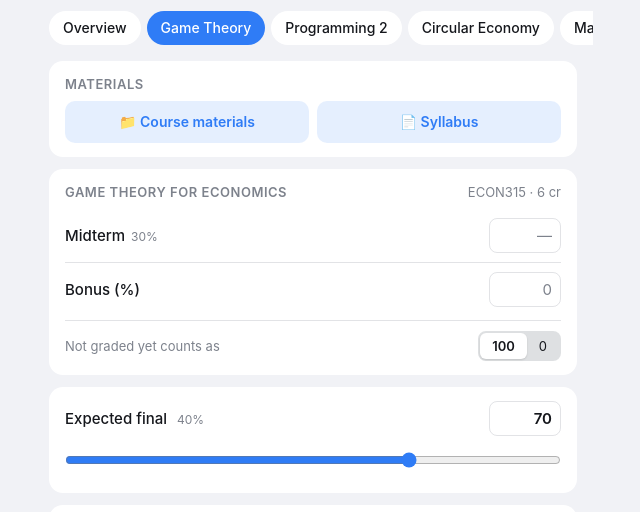
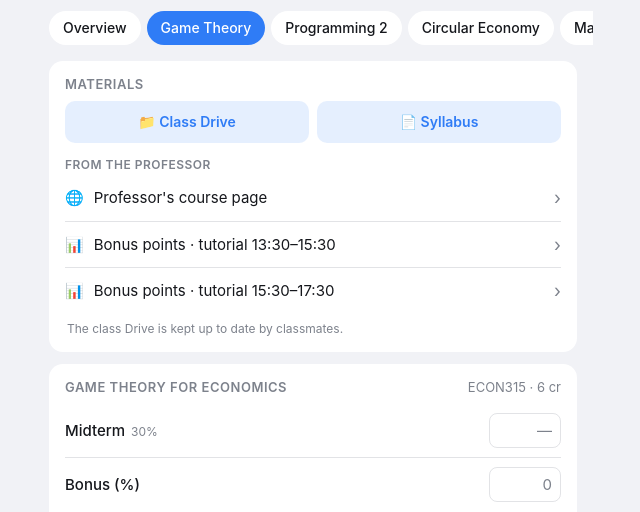
Before and after one commit to NoneGS1/econ315-simplecalculator, a website: page public/app/index.html in a window 1280 px wide. Both pictures are taken after a click on the tab "Game Theory". Shown: the part 67-579 px from the top of the page, without its empty margins (327-967 px from the left). Drawn offline with Linux system fonts and the light colour scheme.

Commit message:
Professors' official links: channels, course site, bonus and participation sheets
Co-Authored-By: Claude Opus 5.5 <noreply@anthropic.com>
Claude-Session: https://claude.ai/code/session_019awSQPXyTCtTydzyCdJ7pZ

```diff
--- a/public/app/index.html
+++ b/public/app/index.html
@@ -91,6 +91,11 @@
   .links { display: grid; grid-template-columns: 1fr 1fr; gap: 8px; }
   .link { display: flex; align-items: center; justify-content: center; gap: 6px; padding: 11px 8px; border-radius: 10px;
     background: var(--soft); color: var(--accent); font-weight: 600; font-size: 14px; text-decoration: none; }
+  .sublabel { color: var(--hint); font-size: 12px; font-weight: 600; text-transform: uppercase; letter-spacing: .04em; margin: 14px 0 2px; }
+  .olink { display: flex; align-items: center; gap: 10px; padding: 10px 0; color: var(--text); text-decoration: none; border-top: 1px solid var(--line); }
+  .olink:first-of-type { border-top: 0; }
+  .olink .t { flex: 1; }
+  .olink .arrow { color: var(--hint); font-size: 18px; }
   .foot { text-align: center; color: var(--hint); font-size: 12px; margin-top: 4px; }
 
   .course { display: flex; align-items: center; gap: 12px; padding: 10px 0; cursor: pointer; }
@@ -241,9 +246,12 @@
       <section class="card">
         <h2>Materials</h2>
         <div class="links">
-          <a class="link" href="${c.materials}" data-link>📁 Course materials</a>
+          <a class="link" href="${c.materials}" data-link>📁 ${c.materialsByProfessor ? "Professor's Drive" : "Class Drive"}</a>
           <a class="link" href="${c.syllabus}" data-link>📄 Syllabus</a>
         </div>
+        ${c.links?.length ? `<div class="sublabel">From the professor</div>
+          ${c.links.map((l) => `<a class="olink" href="${l.url}" data-link><span>${l.icon}</span><span class="t">${l.label}</span><span class="arrow">›</span></a>`).join("")}` : ""}
+        ${c.materialsByProfessor ? "" : '<p class="note">The class Drive is kept up to date by classmates.</p>'}
       </section>
       <section class="card">
         <h2>${c.name} <span>${c.code} · ${c.credits} cr</span></h2>
--- a/public/courses.js
+++ b/public/courses.js
@@ -4,6 +4,7 @@
 import { GRADES, letterFor } from "./calc.js";
 
 const drive = (id) => `https://drive.google.com/drive/folders/${id}?usp=sharing`;
+const sheet = (id) => `https://docs.google.com/spreadsheets/d/${id}/edit?usp=sharing`;
 // Syllabus posts in the class group (open for group members only).
 const syllabus = (msg) => `https://t.me/c/3803621408/5/${msg}`;
 
@@ -14,6 +15,12 @@ export const COURSES = [
     id: "gt", name: "Game Theory for Economics", short: "Game Theory", code: "ECON315", credits: 6,
     materials: drive("17Q16zR2QNTsDfUTSy3A7qEzvnLQZ9l_Y"),
     syllabus: syllabus(3213),
+    // Official links from the professor.
+    links: [
+      { icon: "🌐", label: "Professor's course page", short: "Prof site", url: "https://sites.google.com/site/econxyliao/home/teaching/fall-2026" },
+      { icon: "📊", label: "Bonus points · tutorial 13:30–15:30", short: "GT bonus · 13:30", url: sheet("1S5bDhdXzqASEoixqwiK7dwXLz63gkXPqWuYTE0UgwF8"), row: 2 },
+      { icon: "📊", label: "Bonus points · tutorial 15:30–17:30", short: "GT bonus · 15:30", url: sheet("1xBoo5Jay5qcYlmC3qdR3EJG9fh78rfs4rN-8b-PvFJs"), row: 2 },
+    ],
     finalWeight: 40,
     parts: [
       { key: "midterm", label: "Midterm", weight: 30 },
@@ -27,6 +34,7 @@ export const COURSES = [
     id: "cp2", name: "Computer Programming 2", short: "Programming 2", code: "CS210", credits: 8,
     materials: drive("1zyEEZoXpfAHR75xyUssTlTul1CW5tNt7"),
     syllabus: syllabus(3212),
+    links: [{ icon: "📢", label: "Professor's channel · @nuu_cs210", short: "Channel", url: "https://t.me/nuu_cs210" }],
     finalWeight: 40,
     parts: [
       { key: "midterm", label: "Midterm", weight: 30 },
@@ -38,6 +46,7 @@ export const COURSES = [
     id: "ce", name: "Circular Economy", short: "Circular Economy", code: "ECON330", credits: 6,
     materials: drive("1knMjdgeGYAbkTGpV0dtYQCMCtP8GMV-4"),
     syllabus: syllabus(3214),
+    links: [{ icon: "📢", label: "Professor's channel · @circular_economyjed", short: "Channel", url: "https://t.me/circular_economyjed" }],
     finalWeight: 40,
     parts: [
       { key: "participation", label: "Tutorial participation", weight: 11 },
@@ -50,6 +59,8 @@ export const COURSES = [
     id: "mgt", name: "Principles of Management", short: "Management", code: "MGT101", credits: 6,
     materials: drive("1GDybvJd5SoYx5lTdHTmwTw-NjenIIsrg"),
     syllabus: syllabus(3215),
+    materialsByProfessor: true, // the professor's own Drive; no other channel
+    links: [{ icon: "📊", label: "Class participation", short: "Participation", url: sheet("1Z-4EWyiG6Wpds_BU5Y5lbUE3Sns6wrRkvncaaE9Pv7c") }],
     finalWeight: 40,
     parts: [
       { key: "midterm", label: "Midterm", weight: 30 },
@@ -61,6 +72,7 @@ export const COURSES = [
     id: "em", name: "Econometrics", short: "Econometrics", code: "ECON301", credits: 6,
     materials: drive("1i5mkQsQSFFEnzB_k7wxWlP-d6mTyhYfa"),
     syllabus: syllabus(3216),
+    links: [{ icon: "📢", label: "Professor's channel · @newuu_econometrics", short: "Channel", url: "https://t.me/newuu_econometrics" }],
     finalWeight: 60,
     parts: [{ key: "midterm", label: "Midterm", weight: 40 }],
   },
```
Also changed, not shown: src/bot.js (+18 -8 lines), test/deadlines.test.js (+7 -3 lines).
